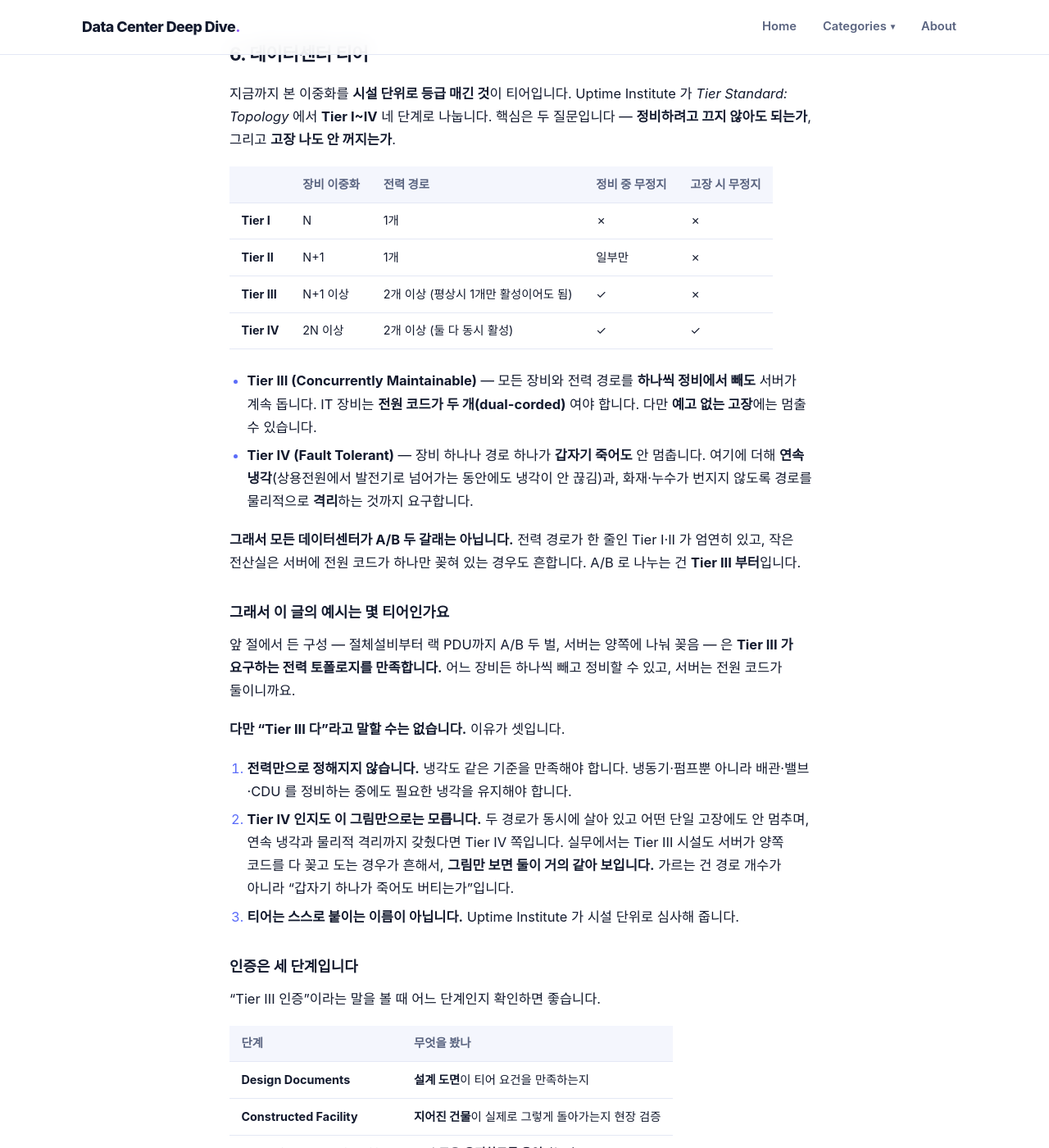
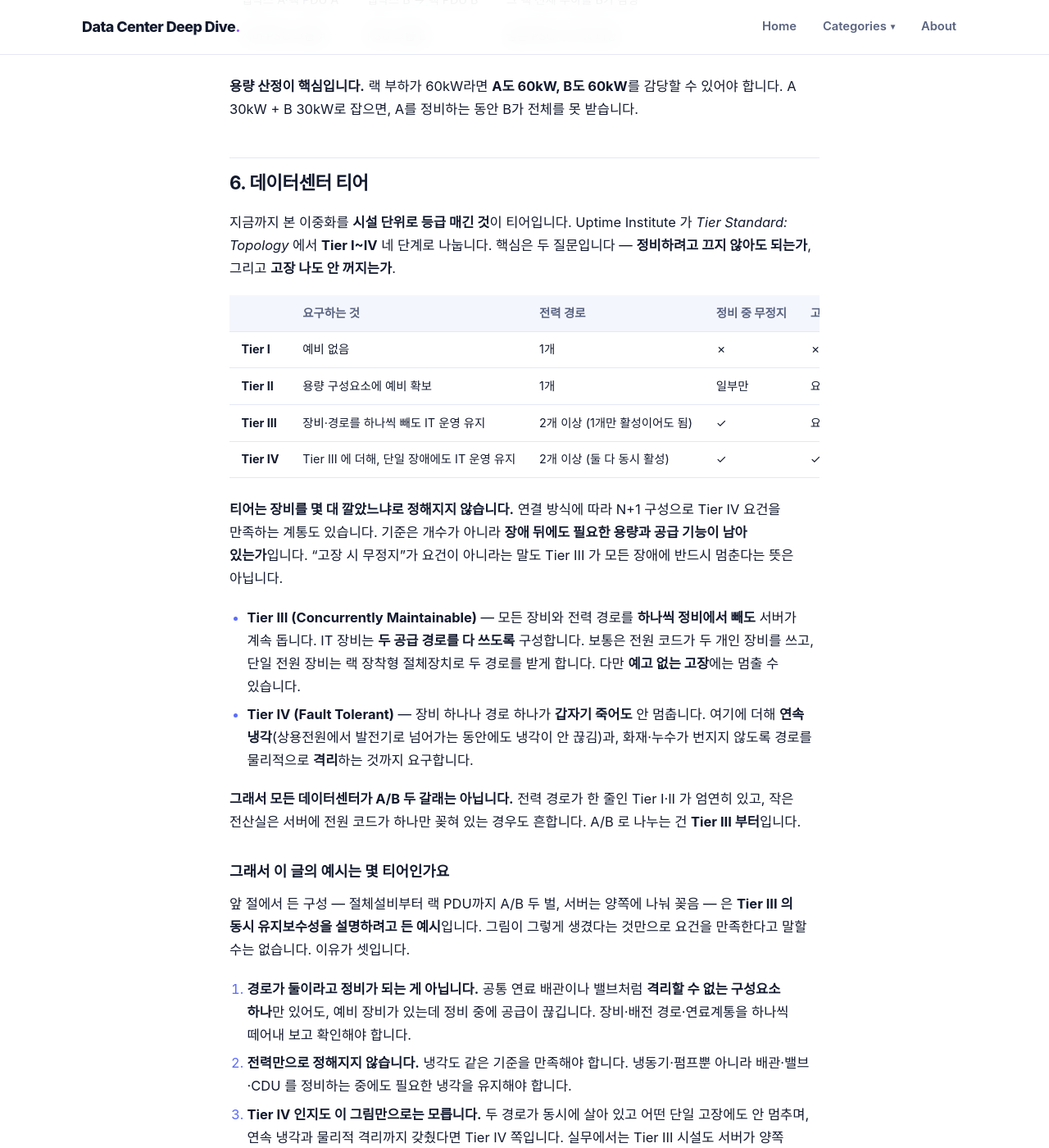
Before and after one commit to ssyrc/ssyrc.github.io, a Jekyll site: the page built from _posts/ko/2026-10-01-datacenter-power-supply.md, in a window 1280 px wide and 1400 px high, scrolled down 10455 px. Shown: the whole window at 82% size. Built offline with Jekyll 4.4.1, drawn with Linux system fonts in a browser that asks for light colours; some web fonts are replaced; some of the changed text lies outside the part shown.

Commit message:
Scope the redundancy and tier claims to the post's own example
A review against Uptime Institute, Schneider, Eaton and Dell material
found the post stating one worked example as if it were a general rule.

The tier table listed component counts — Tier IV as "2N 이상" — which is
not what the standard requires. It now lists what each tier must achieve,
with a line saying counts do not decide a tier and that some systems meet
Tier IV at N+1. "고장 시 무정지 ✗" becomes "요건 아님", since not being a
requirement is not the same as being guaranteed to drop.

"This example meets the Tier III power topology" is gone. Two paths and
dual-corded servers do not demonstrate concurrent maintainability: one
component that cannot be isolated, a shared fuel line or valve, strands
the whole thing. That is now the first of the reasons the section gives.

Other corrections:

- cooling split ahead of the UPS is this example's arrangement, not a
  rule; continuous cooling puts pumps, fans and CDUs on UPS power. The
  diagram box reads "split before the UPS" rather than "not on the UPS"
- 2N+1 written as 2(N+1), since the intended shape is two systems each at
  N+1 and the bare form is used inconsistently across vendors
- the stage table claimed spare PSUs cover losing a feed, which the
  section below it then correctly refutes. It now claims only what spare
  PSUs do cover, and the worked numbers state their assumption of equal
  PSUs on a server that supports the arrangement
- Tier III IT equipment uses both paths; usually dual-corded, otherwise
  through a rack transfer switch
- line-interactive UPS bypasses the battery inverter path, not the whole
  UPS, and regulates with AVR while running normally
- a tap box clamps anywhere only on continuous-slot busway, and a branch
  breaker isolates a faulty circuit only where protection coordination
  has been designed

Co-Authored-By: Claude Opus 5 <noreply@anthropic.com>
Claude-Session: https://claude.ai/code/session_01At6mD3wUXNXJZn78ZeJBtt

```diff
--- a/_posts/ko/2026-10-01-datacenter-power-supply.md
+++ b/_posts/ko/2026-10-01-datacenter-power-supply.md
@@ -30,9 +30,10 @@ cover: /assets/images/covers/power-supply.webp
 실선으로 그렸습니다.
 
 **배전반(LV switchboard)** — 절체설비에서 받은 전기를 큰 단위로 나누는 반입니다.
-여기서 **냉각설비 전원(cooling power)이 갈라져 나갑니다.** 냉각은 UPS를 타지 않습니다.
-대신 발전기 용량을 잡을 때 IT 부하만이 아니라 **냉각 같은 필수 부하까지 함께**
-계산해야 합니다.
+여기서 **냉각설비 전원(cooling power)이 갈라져 나갑니다.** 이 예시처럼 냉각을 UPS 앞에서
+빼는 구성이 흔합니다. 다만 연속 냉각이 필요하면 펌프·팬·CDU 같은 일부 냉각설비에도
+무정전 전원을 넣습니다. 어느 쪽이든 발전기 용량을 잡을 때는 IT 부하만이 아니라
+**냉각 같은 필수 부하까지 함께** 계산해야 합니다.
 
 **UPS와 출력 배전반(UPS output board)** — UPS를 지난 전기는 UPS 출력 배전반으로
 모입니다. 여기부터가 배터리가 받쳐주는 구간입니다.
@@ -75,7 +76,9 @@ UPS와 발전기는 역할이 다릅니다. **UPS는 평상시에도 전기가
 채우며 원래 상태로 돌아갑니다. 서버 입장에서는 그 사이에 아무 일도 없었습니다.
 
 ※ 모든 UPS가 이렇지는 않습니다. **대기형(standby)·라인 인터랙티브** 방식은 평상시에
-전기가 UPS를 비켜서 부하로 곧장 가고, 입력이 끊기면 그때 배터리 쪽으로 넘깁니다.
+상용전원을 그대로 부하에 보내고, 입력이 틀어지면 그때 배터리 쪽으로 넘깁니다. 비켜가는
+것은 UPS 전체가 아니라 **배터리 인버터 경로**이고, 라인 인터랙티브는 평상시에도 AVR 로
+전압을 다듬습니다.
 손실은 적지만 **넘어가는 순간에 짧은 공백**이 생겨서, 데이터센터급에서는 거의 쓰지
 않습니다. 국제 표준(IEC 62040-3)은 **VFI**(이중변환), **VI**(라인 인터랙티브),
 **VFD**(대기형) 셋으로 나눕니다.
@@ -95,8 +98,11 @@ UPS와 발전기는 역할이 다릅니다. **UPS는 평상시에도 전기가
 
 **버스덕트(busway)**는 그 레일입니다. 안에 굵은 도체가 들어 있고, 랙 줄을 따라 천장에 매달립니다.
 
-**TAP BOX(tap box)**는 레일 아무 자리에나 물려서 회로 하나를 뽑아내는 상자입니다.
-**분기 차단기(branch breaker)**가 이 안에 들어 있어서, 랙 한 대에 문제가 생겨도 그 회로만 내려갑니다.
+**TAP BOX(tap box)**는 레일에 물려서 회로 하나를 뽑아내는 상자입니다. 연속 슬롯형
+버스덕트면 자리를 아무 데나 고를 수 있고, 일정 간격으로만 구멍이 난 제품도 있습니다.
+**분기 차단기(branch breaker)**가 이 안에 들어 있어서, 랙 한 대에 문제가 생겨도 그 회로만
+내려갑니다. 단, 차단기가 있다고 저절로 되는 것은 아니고 상·하위 차단기의
+**보호협조**가 잡혀 있어야 합니다.
 
 **리셉터클(receptacle)**은 TAP BOX에 달린 콘센트입니다. 랙의 전원 코드가 실제로 꽂히는 자리죠.
 
@@ -158,7 +164,7 @@ CPU, GPU가 쓰는 건 DC거든요. 서버 뒤판에서 전원 코드가 꽂히
 | **N+1** | 하나 더 | 1대 |
 | **N+2** | 둘 더 | 2대 |
 | **2N** | 두 벌. **각 벌이 혼자 100%** | 한 벌 통째로 |
-| **2N+1** | 두 벌에, 벌마다 예비 하나씩 | 한 벌 + 남은 벌에서 1대 |
+| **2(N+1)** | 두 벌을 깔고, 벌마다 예비 하나씩 | 한 벌 + 남은 벌에서 1대 |
 
 `N+1` 과 `2N` 은 **서로 다른 질문에 답합니다.**
 
@@ -185,7 +191,7 @@ CPU, GPU가 쓰는 건 DC거든요. 서버 뒤판에서 전원 코드가 꽂히
 | 버스덕트 (busway) | 2N — 랙 줄 위에 A·B 두 줄 | 한 줄의 정비 |
 | 탭박스 (tap box) | 2N — 랙마다 A·B 각 하나 | 탭박스·분기차단기 고장 |
 | 랙 PDU (rack PDU) | 2N — rPDU A, rPDU B | 회로 하나를 통째로 잃음 |
-| 서버 PSU (server PSU) | N+1 이나 N+2 를 A·B 로 나눠 꽂음 | PSU 개별 고장 + 한쪽 회로 상실 |
+| 서버 PSU (server PSU) | 예비 PSU 를 두고 A·B 로 나눠 꽂음 | PSU 개별 고장 (회로 상실은 아래 조건까지) |
 
 **여기서 2N 은 "개수가 둘"이 아니라 "각각이 혼자 전체를 감당"이라는 뜻입니다.**
 랙 부하가 60kW면 rPDU A 도 60kW, B 도 60kW 입니다. A 30kW + B 30kW 로 잡으면 개수만
@@ -198,7 +204,7 @@ CPU, GPU가 쓰는 건 DC거든요. 서버 뒤판에서 전원 코드가 꽂히
 
 <div class="diagram">{% include diagrams/power-rack.svg %}</div>
 
-두 계통이 처음 만나는 곳은 **서버 안**입니다. 분전반도, 버스덕트도, 탭박스도,
+이 예시처럼 이중 전원 서버를 쓰면, 두 계통이 처음 만나는 곳은 **서버 안**입니다. 분전반도, 버스덕트도, 탭박스도,
 랙 PDU도 A와 B가 각각 따로입니다.
 
 ### 예시 — 랙 PDU 2N, 서버 PSU N+2
@@ -224,6 +230,7 @@ PSU 네 개를 **A 에 둘, B 에 둘**로 나눠 꽂은 것이 핵심입니다.
 된다는 뜻이 아닙니다.** 위 구성이 버틴 건 N 이 2 라서 **한쪽에 남는 두 개가 마침 N 과
 같았기** 때문입니다.
 
+아래 숫자는 **같은 용량의 PSU 를 쓰고 서버가 그 구성을 지원한다**는 전제입니다.
 같은 N+2 라도 숫자가 달라지면 결과가 바뀝니다. GPU 서버처럼 **N = 4** 인 장비에
 PSU 를 여섯 개(N+2) 달고 A 에 셋, B 에 셋으로 꽂았다고 해봅시다. PSU 두 개가 고장 나는
 건 버팁니다. 그런데 **랙 PDU A 를 통째로 잃으면 B 쪽 세 개만 남고, 이건 N=4 에
@@ -261,16 +268,22 @@ PSU 를 여섯 개(N+2) 달고 A 에 셋, B 에 셋으로 꽂았다고 해봅시
 *Tier Standard: Topology* 에서 **Tier I~IV** 네 단계로 나눕니다. 핵심은 두 질문입니다 —
 **정비하려고 끄지 않아도 되는가**, 그리고 **고장 나도 안 꺼지는가**.
 
-| | 장비 이중화 | 전력 경로 | 정비 중 무정지 | 고장 시 무정지 |
+| | 요구하는 것 | 전력 경로 | 정비 중 무정지 | 고장 시 무정지 |
 | --- | --- | --- | --- | --- |
-| **Tier I** | N | 1개 | ✗ | ✗ |
-| **Tier II** | N+1 | 1개 | 일부만 | ✗ |
-| **Tier III** | N+1 이상 | 2개 이상 (평상시 1개만 활성이어도 됨) | ✓ | ✗ |
-| **Tier IV** | 2N 이상 | 2개 이상 (둘 다 동시 활성) | ✓ | ✓ |
+| **Tier I** | 예비 없음 | 1개 | ✗ | ✗ |
+| **Tier II** | 용량 구성요소에 예비 확보 | 1개 | 일부만 | 요건 아님 |
+| **Tier III** | 장비·경로를 하나씩 빼도 IT 운영 유지 | 2개 이상 (1개만 활성이어도 됨) | ✓ | 요건 아님 |
+| **Tier IV** | Tier III 에 더해, 단일 장애에도 IT 운영 유지 | 2개 이상 (둘 다 동시 활성) | ✓ | ✓ |
+
+**티어는 장비를 몇 대 깔았느냐로 정해지지 않습니다.** 연결 방식에 따라 N+1 구성으로
+Tier IV 요건을 만족하는 계통도 있습니다. 기준은 개수가 아니라 **장애 뒤에도 필요한
+용량과 공급 기능이 남아 있는가**입니다. "고장 시 무정지"가 요건이 아니라는 말도
+Tier III 가 모든 장애에 반드시 멈춘다는 뜻은 아닙니다.
 
 - **Tier III (Concurrently Maintainable)** — 모든 장비와 전력 경로를 **하나씩 정비에서
-  빼도** 서버가 계속 돕니다. IT 장비는 **전원 코드가 두 개(dual-corded)** 여야 합니다.
-  다만 **예고 없는 고장**에는 멈출 수 있습니다.
+  빼도** 서버가 계속 돕니다. IT 장비는 **두 공급 경로를 다 쓰도록** 구성합니다. 보통은
+  전원 코드가 두 개인 장비를 쓰고, 단일 전원 장비는 랙 장착형 절체장치로 두 경로를
+  받게 합니다. 다만 **예고 없는 고장**에는 멈출 수 있습니다.
 - **Tier IV (Fault Tolerant)** — 장비 하나나 경로 하나가 **갑자기 죽어도** 안 멈춥니다.
   여기에 더해 **연속 냉각**(상용전원에서 발전기로 넘어가는 동안에도 냉각이 안 끊김)과,
   화재·누수가 번지지 않도록 경로를 물리적으로 **격리**하는 것까지 요구합니다.
@@ -282,19 +295,20 @@ A/B 로 나누는 건 **Tier III 부터**입니다.
 ### 그래서 이 글의 예시는 몇 티어인가요
 
 앞 절에서 든 구성 — 절체설비부터 랙 PDU까지 A/B 두 벌, 서버는 양쪽에 나눠 꽂음 —
-은 **Tier III 가 요구하는 전력 토폴로지를 만족합니다.** 어느 장비든 하나씩 빼고
-정비할 수 있고, 서버는 전원 코드가 둘이니까요.
+은 **Tier III 의 동시 유지보수성을 설명하려고 든 예시**입니다. 그림이 그렇게 생겼다는
+것만으로 요건을 만족한다고 말할 수는 없습니다. 이유가 셋입니다.
 
-**다만 "Tier III 다"라고 말할 수는 없습니다.** 이유가 셋입니다.
-
-1. **전력만으로 정해지지 않습니다.** 냉각도 같은 기준을 만족해야 합니다. 냉동기·펌프뿐
+1. **경로가 둘이라고 정비가 되는 게 아닙니다.** 공통 연료 배관이나 밸브처럼
+   **격리할 수 없는 구성요소 하나**만 있어도, 예비 장비가 있는데 정비 중에 공급이
+   끊깁니다. 장비·배전 경로·연료계통을 하나씩 떼어내 보고 확인해야 합니다.
+2. **전력만으로 정해지지 않습니다.** 냉각도 같은 기준을 만족해야 합니다. 냉동기·펌프뿐
    아니라 배관·밸브·CDU 를 정비하는 중에도 필요한 냉각을 유지해야 합니다.
-2. **Tier IV 인지도 이 그림만으로는 모릅니다.** 두 경로가 동시에 살아 있고 어떤 단일
+3. **Tier IV 인지도 이 그림만으로는 모릅니다.** 두 경로가 동시에 살아 있고 어떤 단일
    고장에도 안 멈추며, 연속 냉각과 물리적 격리까지 갖췄다면 Tier IV 쪽입니다.
    실무에서는 Tier III 시설도 서버가 양쪽 코드를 다 꽂고 도는 경우가 흔해서,
    **그림만 보면 둘이 거의 같아 보입니다.** 가르는 건 경로 개수가 아니라
    "갑자기 하나가 죽어도 버티는가"입니다.
-3. **티어는 스스로 붙이는 이름이 아닙니다.** Uptime Institute 가 시설 단위로 심사해
+4. **티어는 스스로 붙이는 이름이 아닙니다.** Uptime Institute 가 시설 단위로 심사해
    줍니다.
 
 ### 인증은 세 단계입니다
@@ -336,5 +350,5 @@ A/B 로 나누는 건 **Tier III 부터**입니다.
 - **PSU 가 N+2 라고 회선 상실을 버티는 게 아닙니다.** 한쪽에 남는 PSU 수가 N 이상이어야
   합니다. A·B 로 나눠 꽂는 방식까지가 설계입니다.
 - **A/B 로 나누는 건 Tier III 부터**입니다. 모든 데이터센터가 두 갈래인 것은 아닙니다.
-- **티어는 전력만으로, 도면만으로 정해지지 않습니다.** 냉각까지 포함해 시설 단위로
-  심사받습니다.
+- **티어는 장비 개수가 아니라 장애 뒤에 남는 능력**으로 정해집니다. 전력만으로도,
+  그림만으로도 정해지지 않습니다. 냉각까지 포함해 시설 단위로 심사받습니다.
--- a/tools/diagrams/spec.js
+++ b/tools/diagrams/spec.js
@@ -134,7 +134,7 @@ module.exports = {
           cols: [
             [{ kind:'proxy', id:'lv', title:'LV switchboard', sub:'low voltage side', to:['cl','up'] }],
             [
-              { kind:'server', id:'cl', title:'cooling power', sub:'not on the UPS', end: true },
+              { kind:'server', id:'cl', title:'cooling power', sub:'split before the UPS', end: true },
               { kind:'proxy', id:'up', title:'UPS', sub:'battery inside', to:['ob'] },
             ],
             [{ kind:'proxy', id:'ob', title:'UPS output board', sub:'clean power only' }],
```
Also changed, not shown: _includes/diagrams/power-building.svg.
